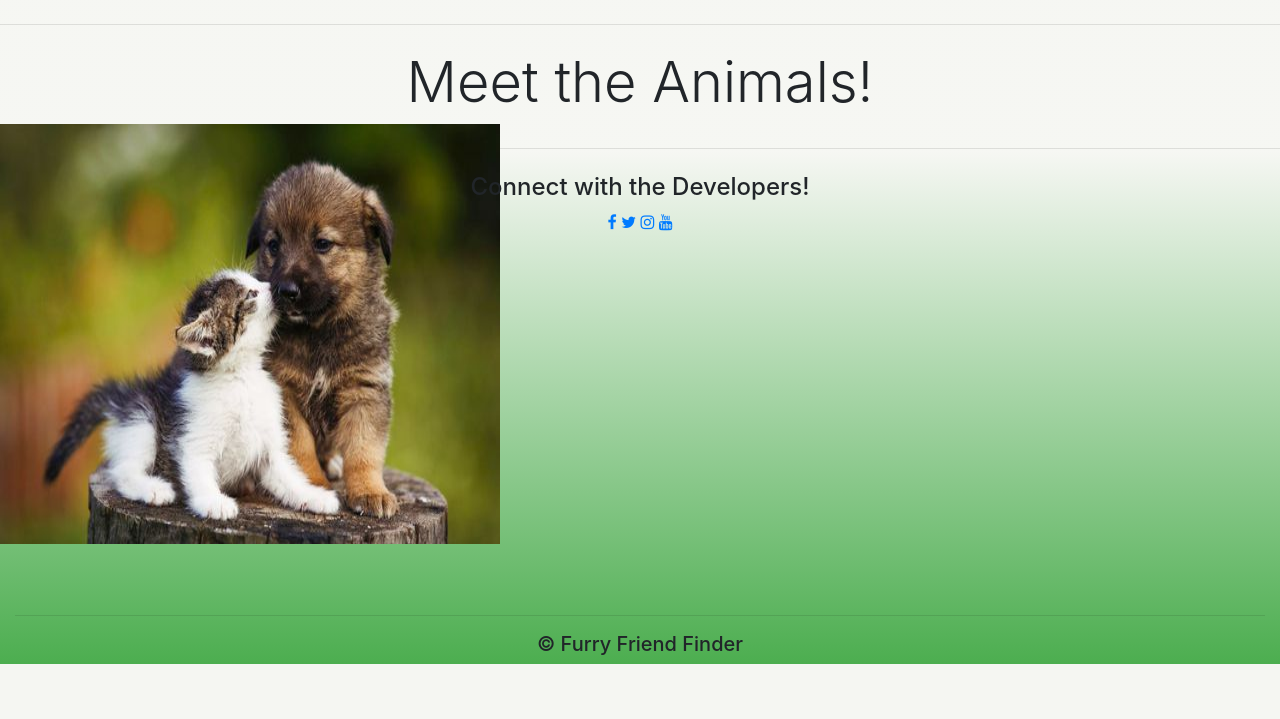
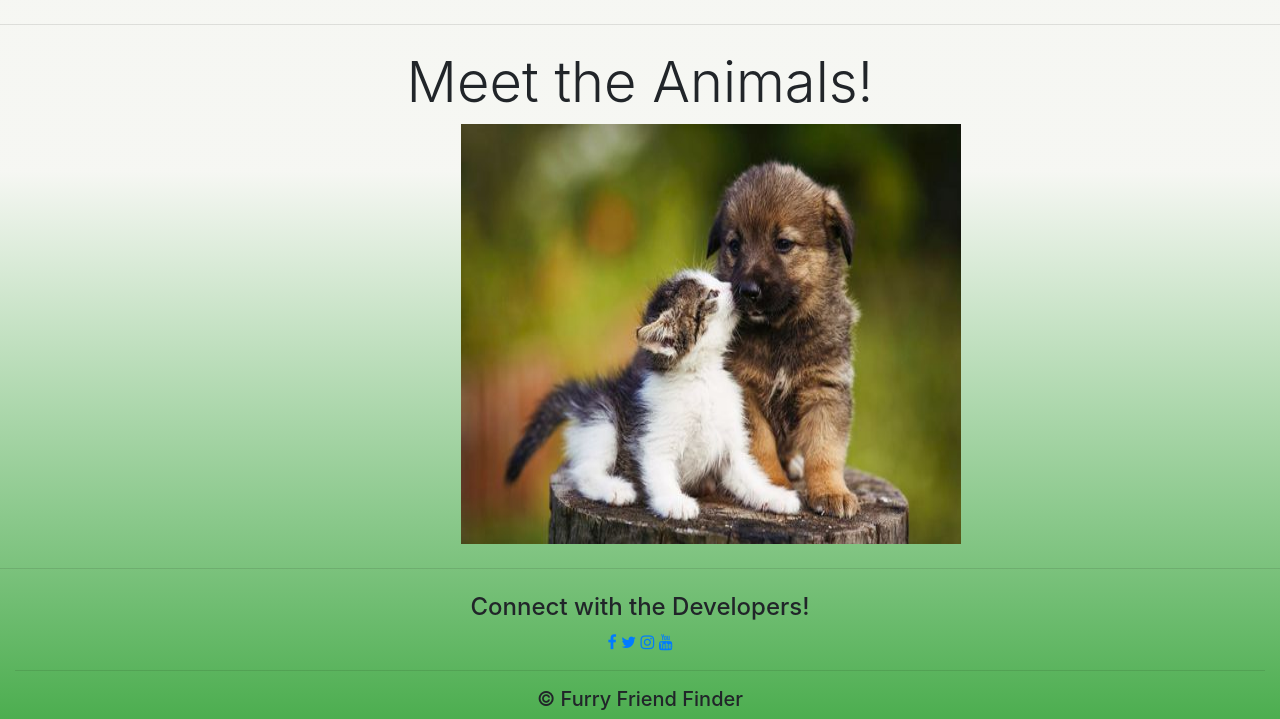
Before and after one commit to dominicfanucchi/FFF, a PHP site: page / in a window 1280 px wide. Shown: the part 136-855 px from the top of the page. Before the commit the page ends 800 px from the top, so only its background shows below. Run offline with PHP 8.4, Linux system fonts and the light colour scheme.

Commit message:
edited home page photo

```diff
--- a/index.php
+++ b/index.php
@@ -157,7 +157,7 @@ session_start();
 
 	<!-- animal pic -->
 	<div class="animal-pic">
-		<p style="position:fixed;margin-left:auto;margin-right:auto;width:28%;" title="fff"><img src="images/fff.jpg" style="width:500px;height:420px;">
+		<p style="margin-left:auto;margin-right:auto;width:28%;" title="fff"><img src="images/fff.jpg" style="width:500px;height:420px;">
 	</div>
 
 	<!-- Cards -->
```
